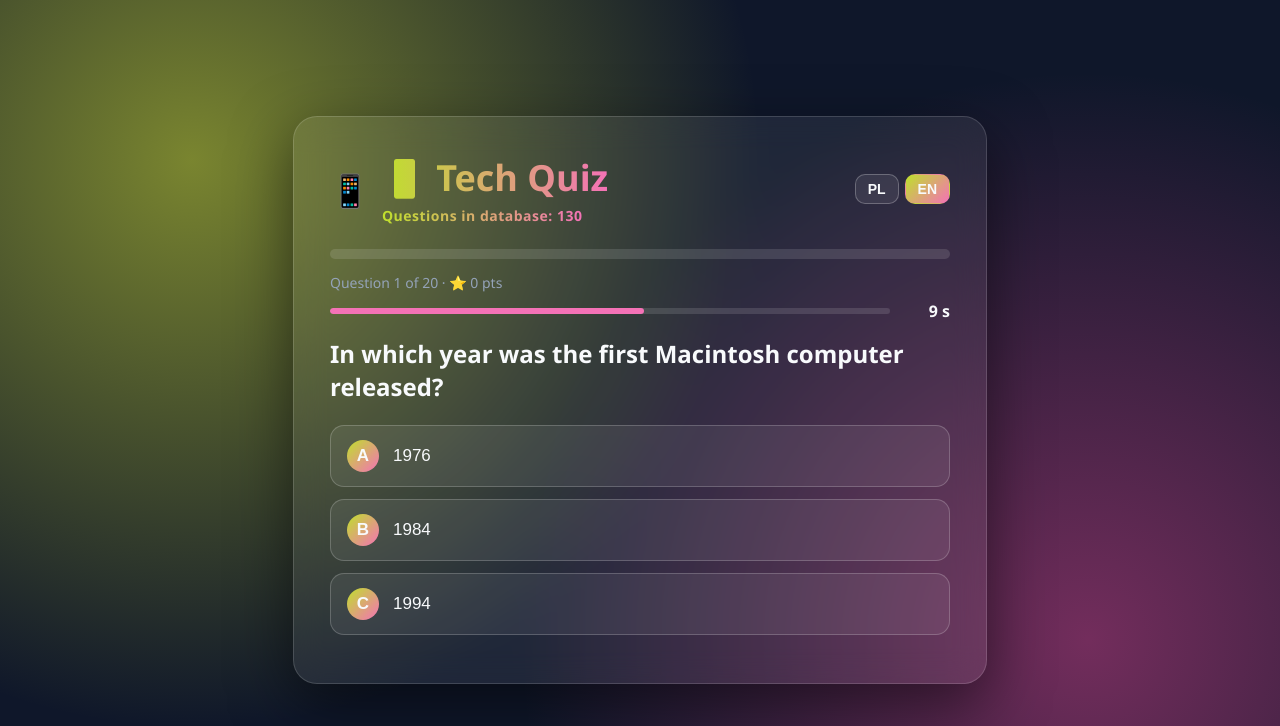
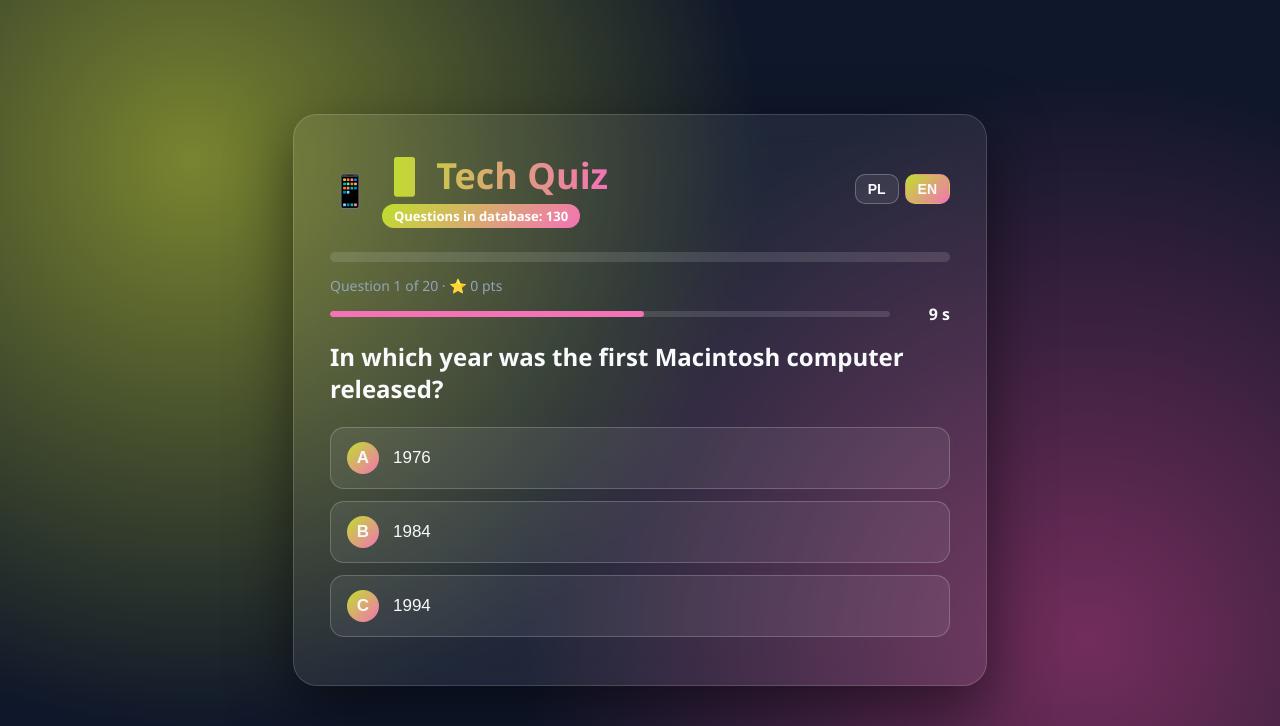
Before and after one commit to Yoshi9650/Second-project, a Flask app: page / in a window 1280 px wide. Shown: the top 726 px of the page. Run offline with Flask 3, Linux system fonts and the light colour scheme.

Commit message:
Poprawa wyglądu napisu o wielkości bazy pytań

```diff
--- a/static/style.css
+++ b/static/style.css
@@ -305,11 +305,10 @@
 #db-info {
   margin: 0;
   width: fit-content;
-  font-size: 14px;
-  font-weight: 600;
-  letter-spacing: 0.5px;
-  background: linear-gradient(90deg, var(--akcent-1), var(--akcent-2));
-  -webkit-background-clip: text;
-  background-clip: text;
-  color: transparent;
+  padding: 3px 12px;
+  font-size: 13px;
+  font-weight: 700;
+  color: white;
+  border-radius: 999px;
+  background: linear-gradient(135deg, var(--akcent-1), var(--akcent-2));
 }
```
